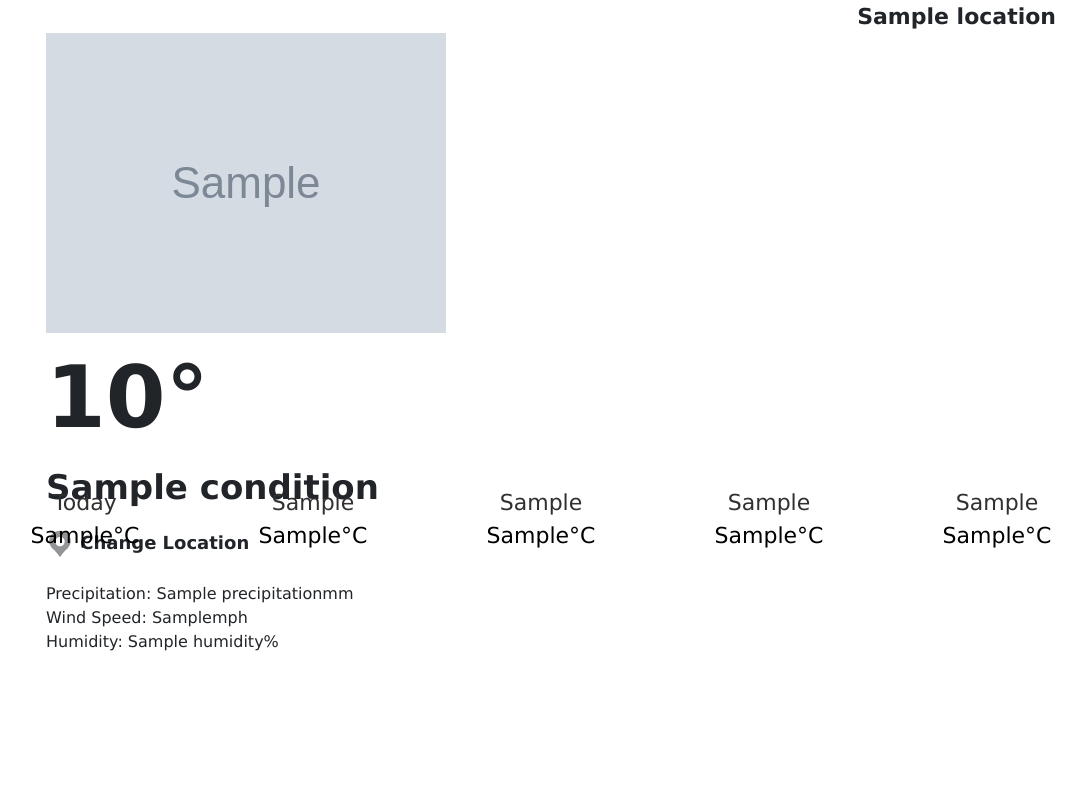
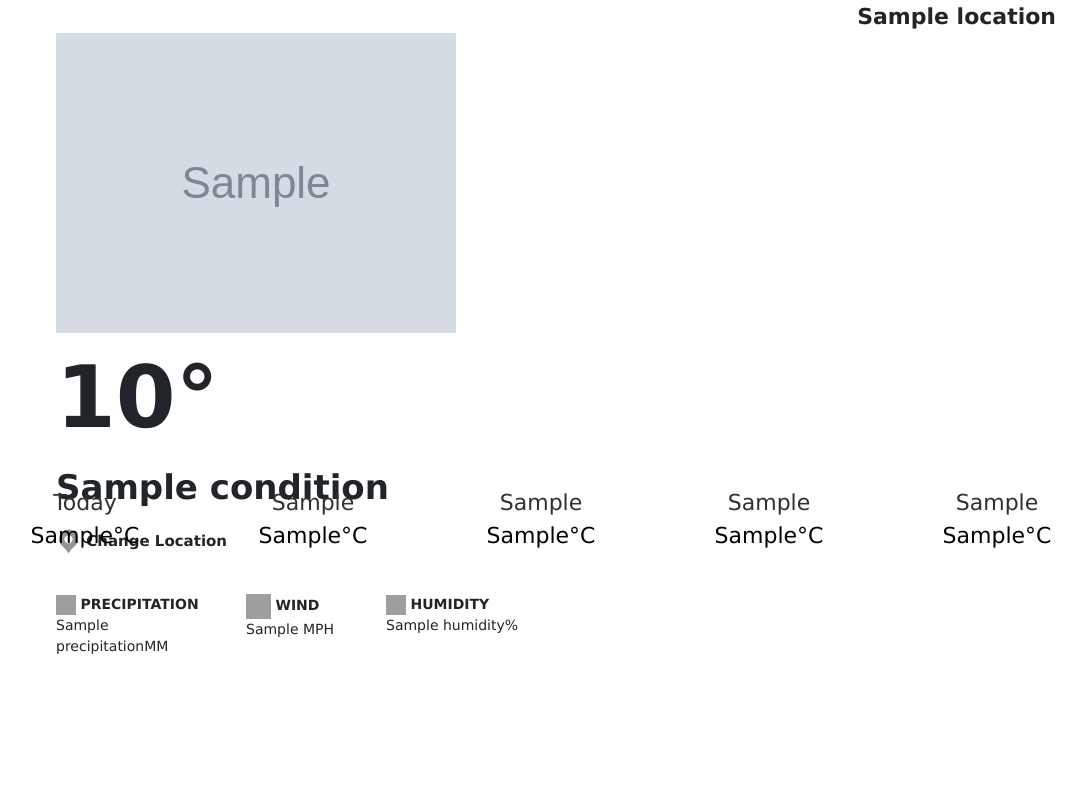
Before and after one commit to JamezGr/Django_Weather, a Django app: template weather_app/templates/weather/main_weather.html in a window 1280 px wide. Shown: the whole page, without its empty margins (139-1225 px from the left). Run offline with Django 3.2, Linux system fonts and the light colour scheme; the template is opened without the code that fills it: most values are stand-ins (such as "Sample title", 1, 10 or a date in 2020); grey boxes marked "Sample" are stand-in pictures; some libraries are stand-ins or nearby versions; grey boxes are pictures that could not be loaded.

Commit message:
Current Weather Information Icons Added

```diff
--- a/weather_app/static/css/styles.css
+++ b/weather_app/static/css/styles.css
@@ -1,3 +1,5 @@
+html { height: 100%; }
+
 body {
 
  font-family: verdana;
@@ -12,15 +14,30 @@ div.current_location {
 
 div.current_weather {
    position: fixed;
-   margin-left: 170px;
+   margin-left: 180px;
    text-align: left;
    display: inline-block;
 
 }
 
-img.icon {
-    height:28px;
-    width:28px;
+img.small-icon {
+    height:25px;
+    width:25px;
+}
+
+img.x-small-icon {
+    height:20px;
+    width:20px;
+}
+
+div.current_weather_info {
+    font-size: 14px;
+    font-align: center;
+}
+
+div.current_humidity {
+    margin-left: -50px;
+
 }
 
 div.five_day_forecast {
@@ -54,6 +71,7 @@ div.col-sm {
 div.forecast_temp {
     text-align: center;
     font-weight: normal;
+    font-size: 22px;
     color: black;
 }
 
@@ -71,6 +89,6 @@ div.current_temperature {
 
 div.change_location {
     text.align:left;
-    font-size:18px;
+    font-size:15px;
     font-weight:bold;
 }
--- a/weather_app/templates/weather/main_weather.html
+++ b/weather_app/templates/weather/main_weather.html
@@ -38,21 +38,35 @@
 
     <div class="change_location">
         <div class="location_icon">
-            <img class ="icon_location icon" src="{% static 'img/Media_Viewer_Icon_-_Location.svg' %}">
+            <img class ="icon_location small-icon" src="{% static 'img/Media_Viewer_Icon_-_Location.svg' %}">
             Change Location
         </div>
     </div>
 
-    <div class ="current_precipitation">
-        <br>Precipitation: {{ weather.precipitation }}mm
-    </div>
+    <div class ="current_weather_info">
+        <div class="current_weather_info row">
+            <div class="current_precipitation col col-lg-2">
+                <div class="precipitation_icon">
+                    <img class ="icon_location x-small-icon" src="{% static 'img/raindrop-drop-svgrepo-com.svg' %}">
+                    <b>PRECIPITATION </b><br> {{ weather.precipitation }}MM
+                </div>
+            </div>
 
-    <div class = "current_wind_spd">
-        Wind Speed: {{ weather.wind_speed_mph }}mph
-    </div>
+            <div class = "current_wind_spd col col-lg-2">
+                <div class="wind_icon">
+                    <img class ="icon_wind small-icon" src="{% static 'img/wind_icon.svg' %}">
+                    <b>WIND</b> <br> {{ weather.wind_speed_mph }} MPH
+                </div>
+            </div>
 
-    <div class = "current_humidity">
-        Humidity: {{ weather.humidity }}%
+
+            <div class = "current_humidity col col-lg-2">
+                <div class="humidity_icon">
+                    <img class ="icon_humidity x-small-icon" src="{% static 'img/humidity.svg' %}">
+                    <b>HUMIDITY</b><br> {{ weather.humidity }}%
+                </div>
+            </div>
+        </div>
     </div>
 </div>
 
@@ -66,8 +80,6 @@
                 <br>
                 <div class="forecast_temp">{{ forecast.day_0.6 }}°C </div>
             </div>
-
-            <div class="forecast_temp"></div>
         </div>
 
 
```
